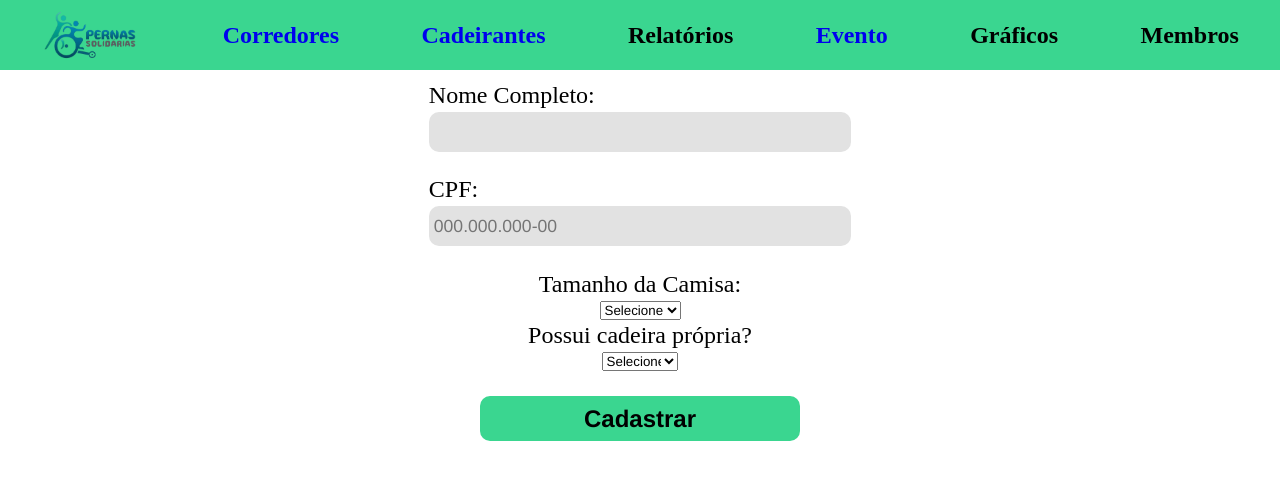
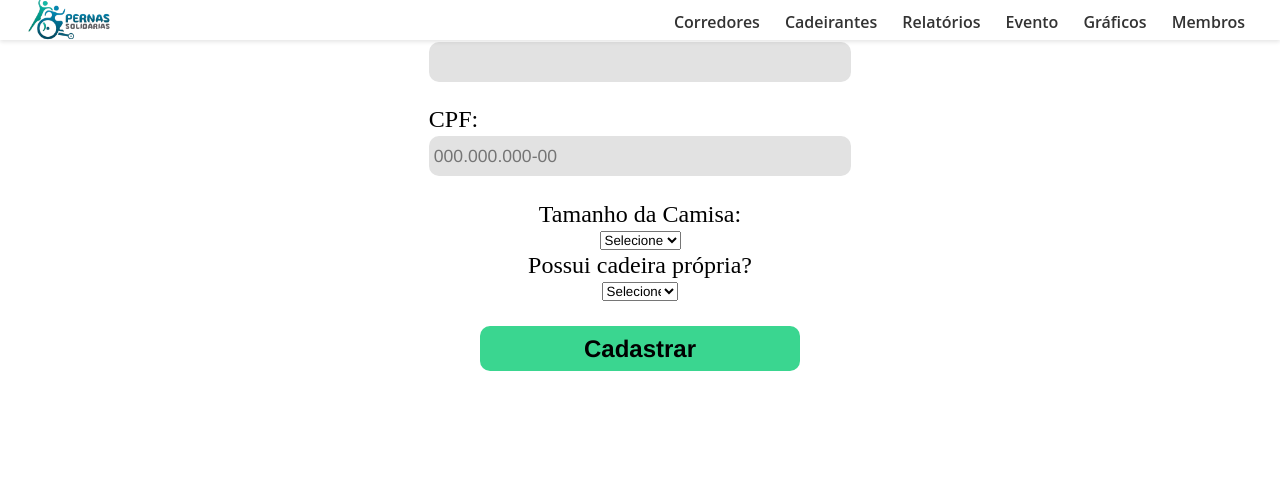
Before and after one commit to Madu3304/PernasSolidariasFront, a React (Vite) app in the folder pernasfront/: page /cadeirante in a window 1280 px wide. Shown: the top 480 px of the page. Built offline with nearby package versions, Linux system fonts and the light colour scheme.

Commit message:
#3691 - cabeçalho

```diff
--- a/pernasfront/src/Components/Header.css
+++ b/pernasfront/src/Components/Header.css
@@ -1,20 +1,73 @@
-/* src/components/Header.css */
 
 header {
-    width: 50%;
-    height: 50px;
-    background-color: #3AD690;
+    width: 100%;
+    padding: 20px 0;
+    background-color: #f8f8f8;
     display: flex;
+    justify-content: space-between;
     align-items: center;
-    justify-content: space-around;
-    font-size: 150%;
-    font-weight: bold;
-}
+    box-shadow: 0 2px 4px rgba(0, 0, 0, 0.1);
+    position: sticky;
+    top: 0;
+    z-index: 10;
+  }
 
-header img {
+   header img {
     height: 100%;
-}
+    }
 
-.tirarHiperlink {
+  .header__nav {
+    margin-right: 20px;
+  }
+
+  .header__list {
+    display: flex;
+    list-style: none;
+    padding: 0;
+    margin: 0;
+  }
+
+  .header__item {
+    margin-left: 25px;
+  }
+
+  .header__link {
     text-decoration: none;
-}
+    color: #333;
+    font-family: 'Open Sans', sans-serif;
+    font-size: 1rem;
+    font-weight: 600;
+    transition: color 0.3s ease;
+  }
+
+  #header-logo{
+    width: 15%;
+  }
+
+  .header__link:hover {
+    color: #3AD690;
+  }
+
+  @media (max-width: 768px) {
+    header {
+      flex-direction: column;
+      text-align: center;
+    }
+
+    .header__logo {
+      margin-left: 0;
+    }
+
+    .header__nav {
+      margin-top: 10px;
+      margin-right: 0;
+    }
+
+    .header__list {
+      flex-direction: column;
+    }
+
+    .header__item {
+      margin: 10px 0;
+    }
+  }
--- a/pernasfront/src/Components/Header.jsx
+++ b/pernasfront/src/Components/Header.jsx
@@ -1,22 +1,38 @@
 import React from "react";
 import { Link } from "react-router-dom";
-import logo from "../assets/logo_sem fundo.png"
-import { toast } from "react-toastify";
-import { useState } from "react";
-import './Header.css'
+import logo from "../assets/logo_sem fundo.png";
+import '../Components/Header.css';
 
-const Header = () =>{
-    return(
-        <header>
-            <img src={logo} alt="" />
-            <Link to="/corredor" className="tirarHiperlink">Corredores</Link>
-            <Link to="/cadeirante" className="tirarHiperlink">Cadeirantes</Link>
-            <a>Relatórios</a>
-            <Link to="/evento" className="tirarHiperlink">Evento</Link>
-            <a>Gráficos</a>
-            <a>Membros</a>
-        </header>
-    );
-}
+const Header = () => {
+  return (
+    <header className="header">
+      <div className="header__logo">
+        <img src={logo} alt="Pernas Solidárias" id="header-logo" />
+      </div>
+      <nav className="header__nav">
+        <ul className="header__list">
+          <li className="header__item">
+            <Link to="/corredor" className="header__link">Corredores</Link>
+          </li>
+          <li className="header__item">
+            <Link to="/cadeirante" className="header__link">Cadeirantes</Link>
+          </li>
+          <li className="header__item">
+            <a href="#" className="header__link">Relatórios</a>
+          </li>
+          <li className="header__item">
+            <Link to="/evento" className="header__link">Evento</Link>
+          </li>
+          <li className="header__item">
+            <a href="#" className="header__link">Gráficos</a>
+          </li>
+          <li className="header__item">
+            <a href="#" className="header__link">Membros</a>
+          </li>
+        </ul>
+      </nav>
+    </header>
+  );
+};
 
-export default Header
+export default Header;
```
